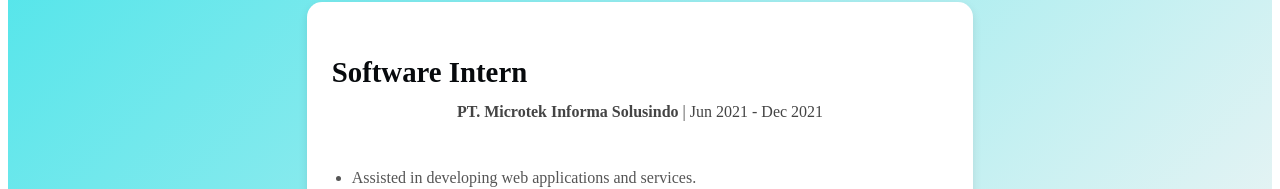
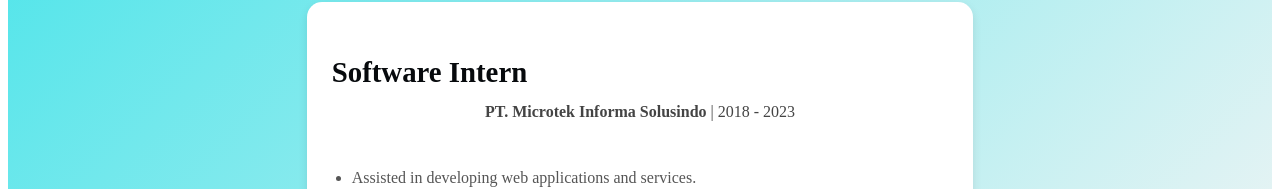
Before and after one commit to periyana/portofolio, a React (Vite) app: page /experience in a window 1280 px wide. Shown: the part 524-713 px from the top of the page. Built offline with nearby package versions, Linux system fonts and the light colour scheme.

Commit message:
Update Experience.jsx

```diff
--- a/src/components/Experience.jsx
+++ b/src/components/Experience.jsx
@@ -16,7 +16,7 @@ function Experience() {
     {
       jobTitle: "Software Intern",
       company: "PT. Microtek Informa Solusindo",
-      duration: "Jun 2021 - Dec 2021",
+      duration: "2018 - 2023",
       responsibilities: ["Assisted in developing web applications and services.", "Participated in code reviews and testing phases.", "Gained hands-on experience with SQL databases."],
     },
   ];
```
